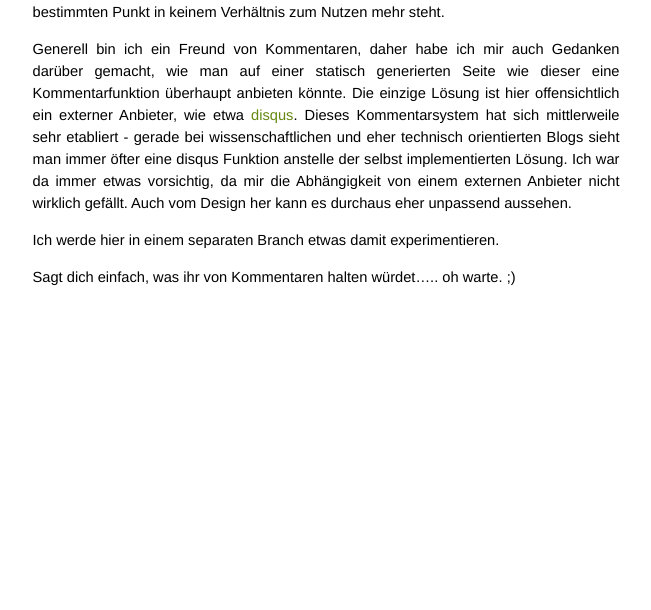
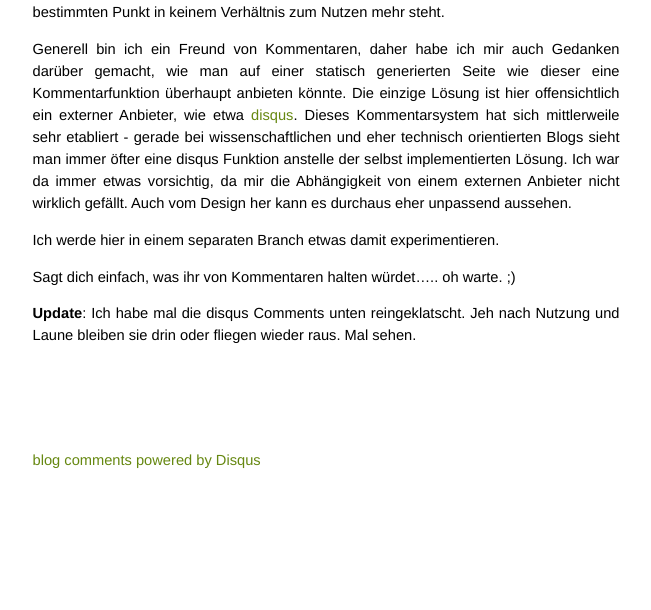
Before and after one commit to bestform/bestform.github.com, a Jekyll site: the page built from _posts/2011-06-02-Die-Sache-mit-den-Kommentaren.markdown, in a window 1280 px wide. Shown: the part 334-944 px from the top of the page, without its empty margins (314-965 px from the left). Built offline with Jekyll 4.4.1, drawn with Linux system fonts in a browser that asks for light colours; comment, search, counter and statistics services are not loaded.

Commit message:
added disqus comment functionality

```diff
--- a/_layouts/post.html
+++ b/_layouts/post.html
@@ -8,3 +8,16 @@ layout: base
         <p class="meta">posted on {{ page.date | date_to_long_string }}.</p>
             {{ content }}
         </div>
+        <div id="disqus_thread"></div>
+        <script type="text/javascript">
+            var disqus_shortname = 'bestformlabs'; // required: replace example with your forum shortname
+            var disqus_identifier = '{{ page.url }}';
+            var disqus_url = 'http://bestform.github.com{{ page.url }}';
+            (function() {
+                var dsq = document.createElement('script'); dsq.type = 'text/javascript'; dsq.async = true;
+                dsq.src = 'http://' + disqus_shortname + '.disqus.com/embed.js';
+                (document.getElementsByTagName('head')[0] || document.getElementsByTagName('body')[0]).appendChild(dsq);
+            })();
+        </script>
+        <noscript>Please enable JavaScript to view the <a href="http://disqus.com/?ref_noscript">comments powered by Disqus.</a></noscript>
+        <a href="http://disqus.com" class="dsq-brlink">blog comments powered by <span class="logo-disqus">Disqus</span></a>
--- a/_posts/2011-06-02-Die-Sache-mit-den-Kommentaren.markdown
+++ b/_posts/2011-06-02-Die-Sache-mit-den-Kommentaren.markdown
@@ -12,3 +12,6 @@ Generell bin ich ein Freund von Kommentaren, daher habe ich mir auch Gedanken da
 Ich werde hier in einem separaten Branch etwas damit experimentieren.
 
 Sagt dich einfach, was ihr von Kommentaren halten würdet..... oh warte. ;)
+
+
+**Update**: Ich habe mal die disqus Comments unten reingeklatscht. Jeh nach Nutzung und Laune bleiben sie drin oder fliegen wieder raus. Mal sehen.
--- a/css/screen.css
+++ b/css/screen.css
@@ -212,3 +212,11 @@ ul.posts {
   #related h2 {
     margin-bottom: 1em;
   }
+
+
+
+
+
+#disqus_thread {
+    margin-top: 7em;
+}
```
